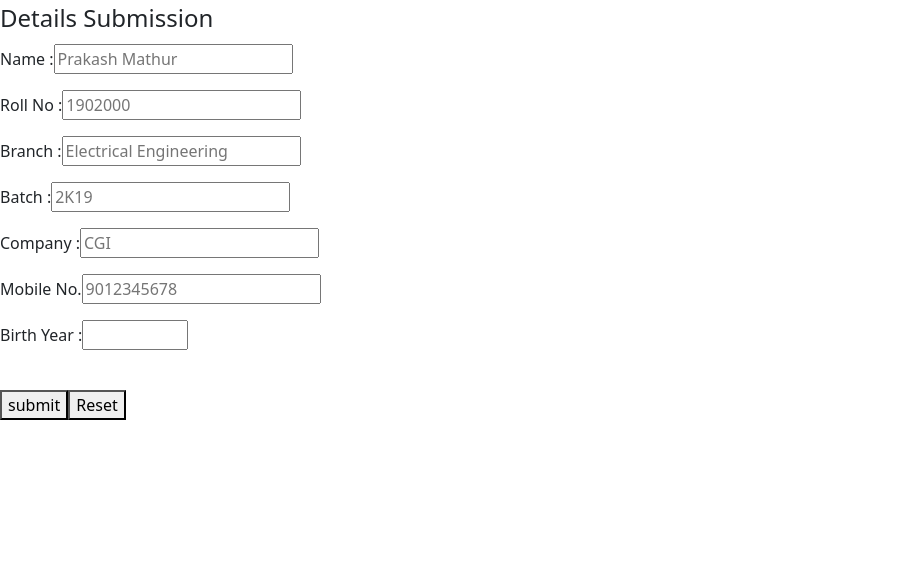
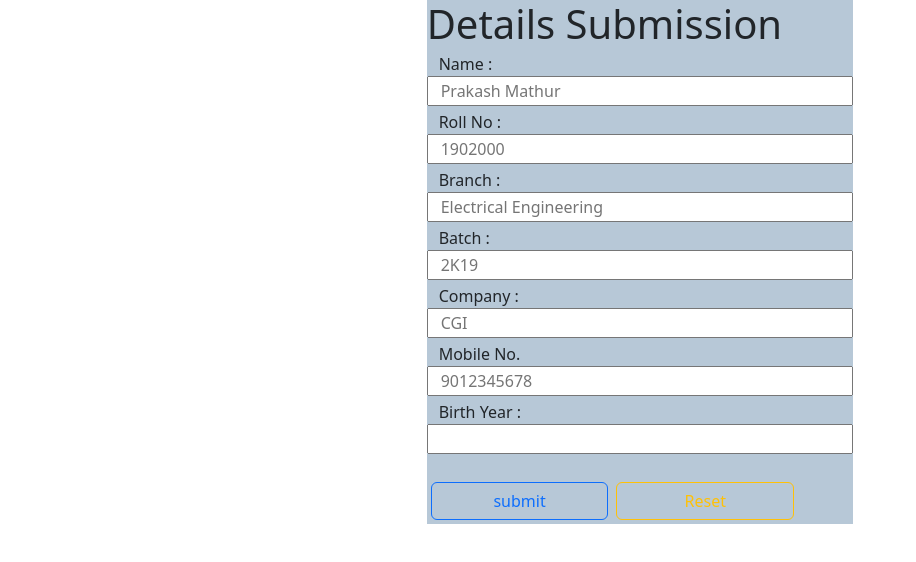
Before and after one commit to Psr-mathur/nitp-placements, a React (Create React App) app: page /nitp-placements/formfill in a window 1280 px wide. Shown: the top 562 px of the page, without its empty margins (0-916 px from the left). Built offline with nearby package versions, Linux system fonts and the light colour scheme.

Commit message:
fixed and styled form-section

```diff
--- a/src/Components/Form.js
+++ b/src/Components/Form.js
@@ -1,48 +1,54 @@
 import React from "react";
-import {db} from "./firebase";
-import { set,ref } from "firebase/database";
-import {uid} from "uid";
-import {Link} from "react-router-dom";
+import { db } from "./firebase";
+import { set, ref } from "firebase/database";
 
 export default function Form() {
-	const inputs ={
-		name : "",
-		roll : 999999,
-		branch : "",
-		batch : "2K19",
-		company : "",
-		phone : 9876543210,
-		dob : 1999,
-		photo : "https://loremflickr.com/320/240/paris,girl/all"
+	const inputs = {
+		name: "",
+		roll: 999999,
+		branch: "",
+		batch: "2K19",
+		company: "",
+		phone: 9876543210,
+		dob: 1999,
+		photo: "https://loremflickr.com/320/240/paris,girl/all"
 	};
 	// write
 	const writetoDB = () => {
+		// console.log(inputs);
 		const key = inputs.roll;
-		set(ref(db, `${key}`),inputs);
+		set(ref(db, `${key}`), inputs);
 	};
 	// read : i'm reading the data in Realdata.js file and then will export it.
 
 	const handlesubmit = (event) => {
 		event.preventDefault();
-		inputs.name = event.target[1].value;
-		inputs.roll = parseInt(event.target[2].value);
-		inputs.branch = event.target[3].value;
-		inputs.year = (event.target[4].value);
-		inputs.company = event.target[5].value;
-		inputs.phone = parseInt(event.target[6].value);
-		inputs.dob = parseInt(event.target[7].value);
+		console.log(event);
+		for(let i=0;i<=6;i++){
+			console.log(event.target[i].name);
+			if(event.target[i].name==='roll' || event.target[i].name==='phone'|| event.target[i].name==='dob'){
+				// console.log("inside");
+				if(event.target[i].value)
+					inputs[event.target[i].name]=parseInt(event.target[i].value);
+			}
+			else{
+				inputs[event.target[i].name]=event.target[i].value;
+			}
+		}
+
 		// console.log(inputs);
 
 		writetoDB();
-		window.prompt("Details Submitted");
+		setissubitted((chk)=>!chk);
 	};
+	const [issubmitted, setissubitted]=React.useState(false);
 	return (
-    <form onSubmit={handlesubmit} >
-      	<fieldset>
-        	<legend>Details Submission</legend>
-        		<p>
+			<form className="container col-8 col-sm-5 col-md-4 navbg" onSubmit={handlesubmit}>
+				<div className="h1 row mb-1">Details Submission</div>
+				<div className="row mb-1">
 					<label htmlFor="Full Name">Name : </label>
 					<input
+						className=""
 						type="text"
 						name="name"
 						id="Full Name"
@@ -50,10 +56,11 @@ export default function Form() {
 						autoComplete="on"
 						required
 					/>
-        		</p>
-        		<p>
+				</div>
+				<div className="row mb-1">
 					<label htmlFor="Roll No">Roll No : </label>
 					<input
+						className=""
 						type="text"
 						name="roll"
 						id="Roll No"
@@ -61,10 +68,11 @@ export default function Form() {
 						autoComplete="on"
 						required
 					/>
-        		</p>
-        		<p>
+				</div>
+				<div className="row mb-1">
 					<label htmlFor="Branch">Branch : </label>
 					<input
+						className=""
 						type="text"
 						name="branch"
 						id="Branch"
@@ -79,10 +87,11 @@ export default function Form() {
 						<option value="Computer Science Engineering"></option>
 						<option value="Mechanical Engineering"></option>
 					</datalist>
-				</p>
-				<p>
+				</div>
+				<div className="row mb-1">
 					<label htmlFor="Batch">Batch : </label>
 					<input
+						className=""
 						type="text"
 						name="batch"
 						id="Batch"
@@ -91,10 +100,11 @@ export default function Form() {
 						autoComplete="on"
 					// required
 					/>
-				</p>
-				<p>
+				</div>
+				<div className="row mb-1">
 					<label htmlFor="Company">Company : </label>
 					<input
+						className=""
 						type="text"
 						name="company"
 						id="Company"
@@ -102,10 +112,11 @@ export default function Form() {
 						autoComplete="on"
 					// required
 					/>
-        		</p>
-        		<p>
+				</div>
+				<div className="row mb-1">
 					<label htmlFor="Phone">Mobile No.</label>
 					<input
+						className=""
 						type="tel"
 						name="phone"
 						id="Phone"
@@ -114,10 +125,11 @@ export default function Form() {
 						pattern="[0-9]{10}"
 					// required
 					/>
-				</p>
-				<p>
-					<label  htmlFor="BirthYear">Birth Year : </label>
+				</div>
+				<div className="row mb-4">
+					<label htmlFor="BirthYear">Birth Year : </label>
 					<input
+						className=""
 						type="number"
 						name="dob"
 						id="by"
@@ -126,11 +138,18 @@ export default function Form() {
 						step="1"
 					// onChange={handler}
 					/>
-				</p>
-		</fieldset>
-		<br />
-		<button type="submit">submit</button>
-      	<button type="reset">Reset</button>
+				</div>
+				{issubmitted===false
+						?
+					<div className="row">
+						<button className="col-5 m-1 btn btn-outline-primary" type="submit">submit</button>
+						<button className="col-5 m-1 btn btn-outline-warning" type="reset">Reset</button>
+					</div>
+						:
+					<div className="row">
+						<button className="col-5 m-1 btn btn-outline-success" disabled>Submitted</button>
+					</div>
+				}
 			</form>
 	);
 }
--- a/src/Components/Home.js
+++ b/src/Components/Home.js
@@ -86,7 +86,7 @@ export default function Home() {
     const companyList = Object.entries(mappedDatalist).map(([key, value]) => {
         return (
             <div className="container">
-                <div onClick={handleclick.bind(null, key)} className={boolmapstate[key]?'h1 order-tag row changebg justify-content-between':'h1 order-tag row'}>
+                <div onClick={handleclick.bind(null, key)} className={boolmapstate[key] ? 'h1 order-tag row changebg justify-content-between' : 'h1 order-tag row'}>
                     <p className="col">{key}</p>
                     <span className="col-1">{value.length}</span>
                 </div>
@@ -100,9 +100,10 @@ export default function Home() {
     });
     return (
         <section className="whole">
+            <section className="head">
                 <div className="navbar navbg mb-2 justify-content-evenly sticky-top">
                     <h1>NITP Placements 2023</h1>
-                <Link to="/formfill" target="_blank">Add Details</Link>
+                    <Link to="/nitp-placements/formfill" target="_blank">Add Details</Link>
                     <select defaultValue={"company"} onChange={(event) => setorder(event.target.value)}>
                         <option value="company">Company</option>
                         <option value="branch">Branch</option>
@@ -110,6 +111,8 @@ export default function Home() {
                         <option value="batch">Year</option>
                     </select>
                 </div>
+            </section>
+            <section className="main">
                 {companyList}
                 <div className="container">
                     <div className="h1 row order-tag">
@@ -121,5 +124,11 @@ export default function Home() {
                     </div>
                 </div>
             </section>
+            <section className="foot">
+                <div className="row navbg">
+                    <p className="col">Contact Us :</p>
+                </div>
+            </section>
+        </section>
     );
 }
--- a/src/Components/style.css
+++ b/src/Components/style.css
@@ -62,8 +62,8 @@
     flex-wrap: nowrap;
     overflow-x:scroll;
 }
-.whole{
-    padding-bottom: 1000px;
+.main{
+    padding-bottom: 300px;
 }
 .order-tag{
     cursor: pointer;
@@ -86,3 +86,7 @@
 .order-tag>span{
     font-size: small;
 }
+.mrgin{
+    margin-left: 10%;
+    margin-right: 10%;
+}
```
Also changed, not shown: 8 other files (tests, documents, lock files or other folders). Lines whose indentation alone changed are shown as unchanged.
